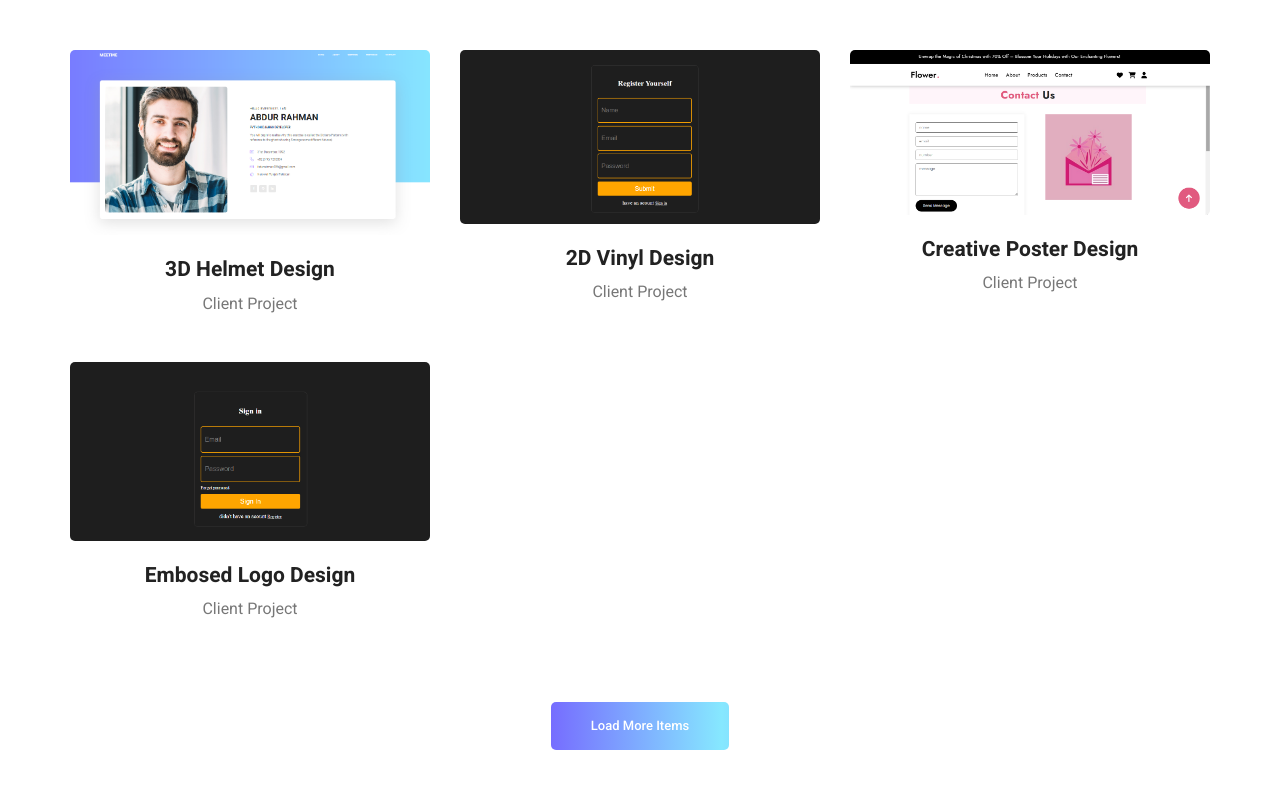
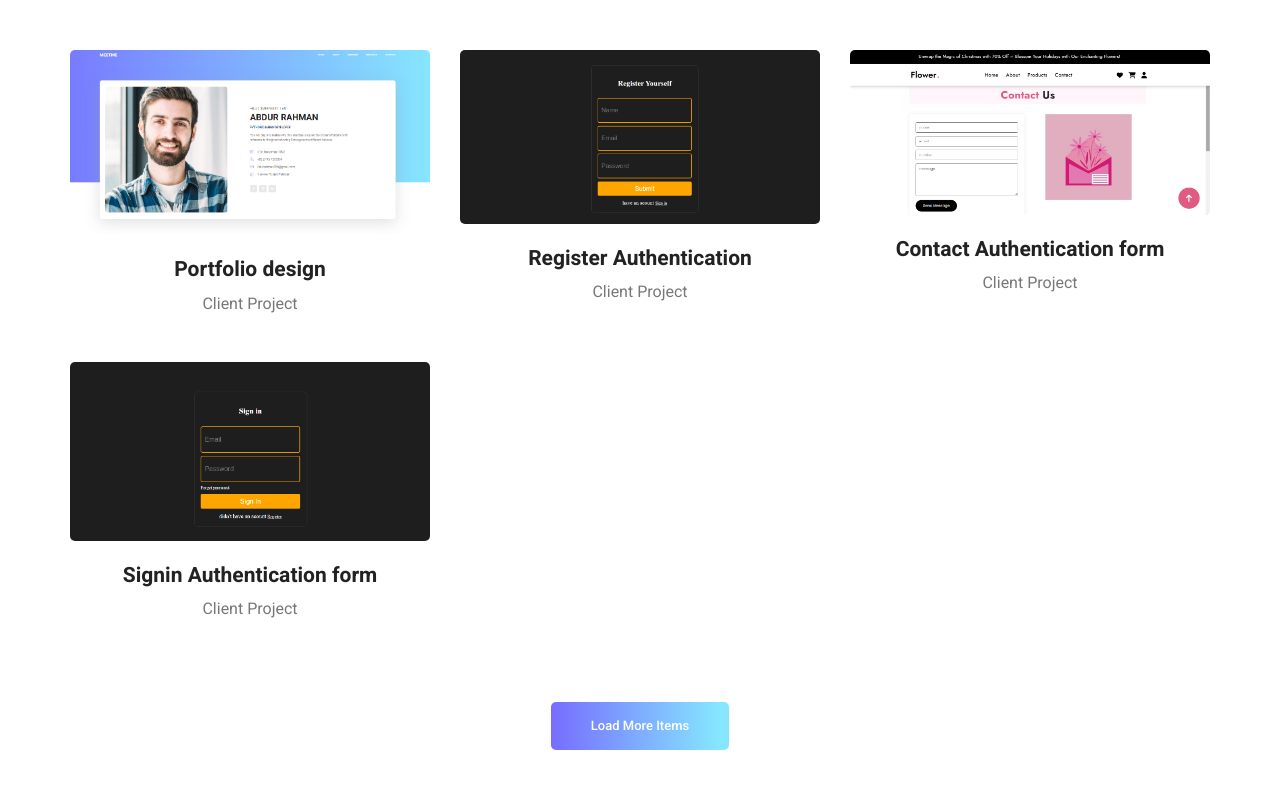
Before and after one commit to rahmansaeed-dev/my-portfolio-website, a Django app: page /protfolio/ in a window 1280 px wide. Shown: the part 786-1572 px from the top of the page. Run offline with Django 4.2, Linux system fonts and the light colour scheme; some libraries are stand-ins or nearby versions.

Commit message:
add portfolio project titles

```diff
--- a/portfolio/templates/portfolio.html
+++ b/portfolio/templates/portfolio.html
@@ -51,7 +51,7 @@
         						<a class="light" href="{% static 'img/gallery/Screenshot5.png' %}"><img src="{% static 'img/gallery/icon.png' %}" alt=""></a>
         					</div>
         					<div class="g_item_text">
-        						<h4>3D Helmet Design</h4>
+        						<h4>Portfolio design</h4>
         						<p>Client Project</p>
         					</div>
         				</div>
@@ -63,7 +63,7 @@
         						<a class="light" href="{% static 'img/gallery/Screenshot4.png' %}"><img src="{% static 'img/gallery/icon.png' %}" alt=""></a>
         					</div>
         					<div class="g_item_text">
-        						<h4>2D Vinyl Design</h4>
+        						<h4>Register Authentication</h4>
         						<p>Client Project</p>
         					</div>
         				</div>
@@ -75,7 +75,7 @@
         						<a class="light" href="{% static 'img/gallery/Screenshot2.png' %}"><img src="{% static 'img/gallery/icon.png' %}" alt=""></a>
         					</div>
         					<div class="g_item_text">
-        						<h4>Creative Poster Design</h4>
+        						<h4>Contact Authentication form</h4>
         						<p>Client Project</p>
         					</div>
         				</div>
@@ -87,7 +87,7 @@
         						<a class="light" href="{% static 'img/gallery/Screenshot3.png' %}"><img src="{% static 'img/gallery/icon.png' %}" alt=""></a>
         					</div>
         					<div class="g_item_text">
-        						<h4>Embosed Logo Design</h4>
+        						<h4>Signin Authentication form</h4>
         						<p>Client Project</p>
         					</div>
         				</div>
```
